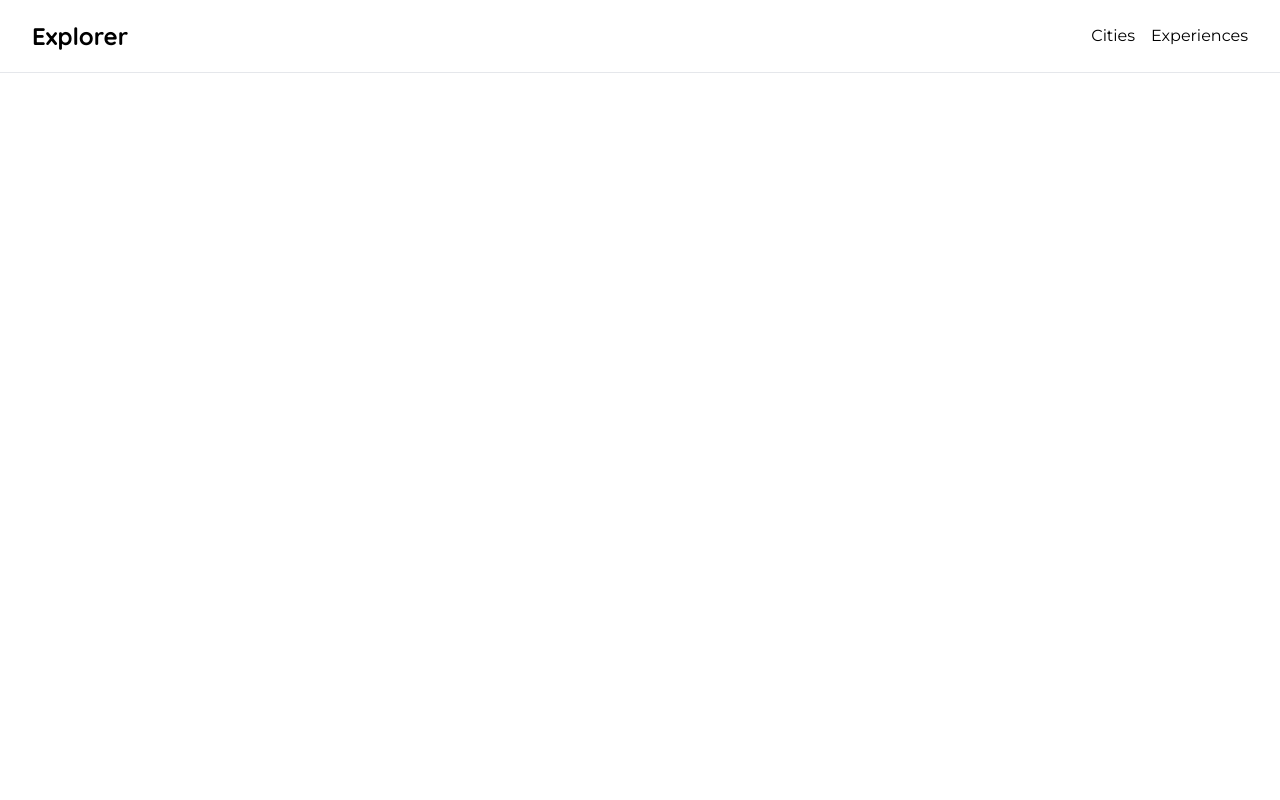
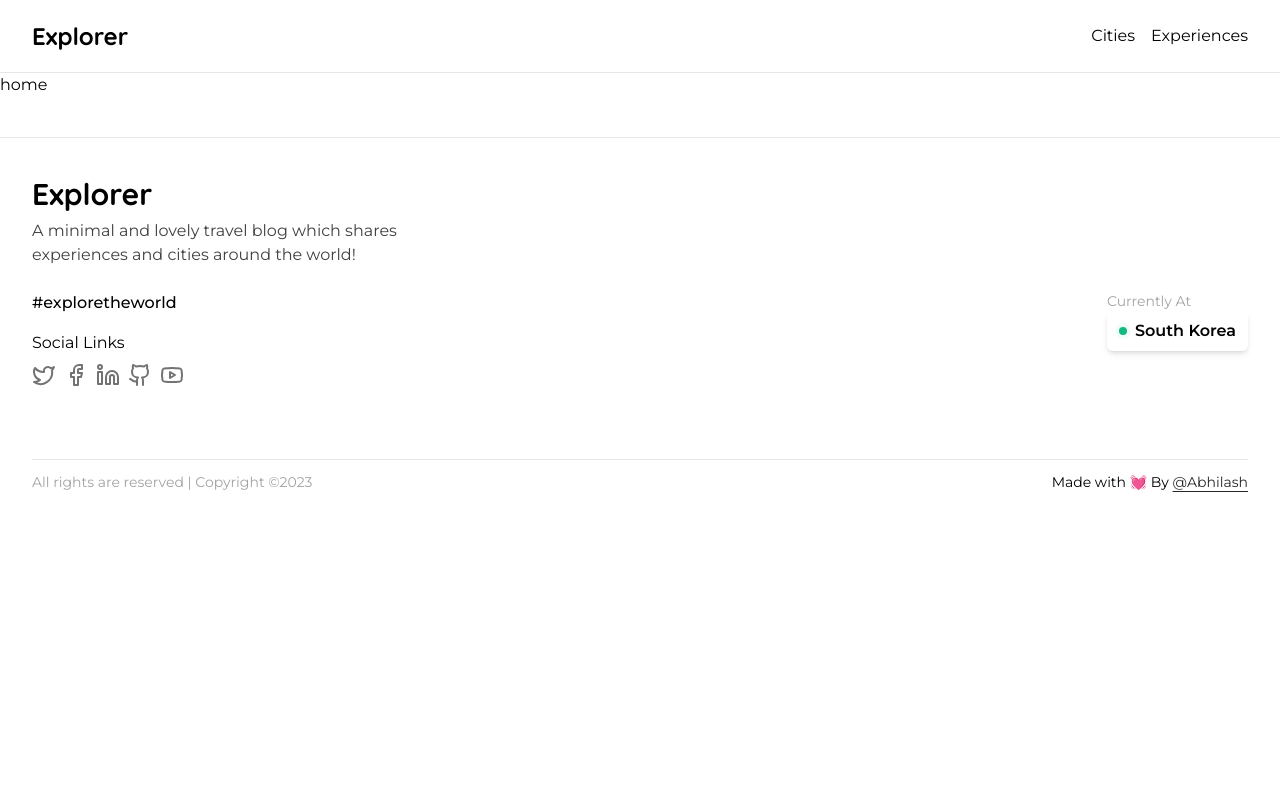
Before and after one commit to AbhilashMadi/Next-JS-Blog-Site, a Next.js app: page / in a window 1280 px wide. Shown: the top 800 px of the page. Built offline with nearby package versions, Linux system fonts and the light colour scheme.

Commit message:
social links in footer

```diff
--- a/app/page.tsx
+++ b/app/page.tsx
@@ -1,7 +1,8 @@
 
 const Home = () => {
   return (
-    <div className="h-[1000px]">
+    <div className="">
+      home
     </div>
   )
 }
--- a/package.json
+++ b/package.json
@@ -16,6 +16,7 @@
     "autoprefixer": "10.4.15",
     "eslint": "8.49.0",
     "eslint-config-next": "13.4.19",
+    "lucide-react": "^0.277.0",
     "next": "13.4.19",
     "postcss": "8.4.29",
     "react": "18.2.0",
--- /dev/null
+++ b/src/components/atoms/SocialLinks.tsx
@@ -0,0 +1,47 @@
+import { FC, ReactNode } from "react";
+import { TwitterIcon, FacebookIcon, LinkedinIcon, GithubIcon, YoutubeIcon } from "lucide-react";
+import { siteConfig } from "@utils/siteConfig";
+import Link from "next/link";
+
+type LinkObj = {
+  icon: ReactNode;
+  href: string;
+}
+
+const SocialLinks: FC = () => {
+  const { socialLinks } = siteConfig;
+  const links: LinkObj[] = [
+    {
+      icon: <TwitterIcon className="hover:text-cyan-400 cursor-pointer hover:scale-105" />,
+      href: socialLinks.twitter,
+    }, {
+      icon: <FacebookIcon
+        className="hover:text-blue-500 cursor-pointer hover:scale-105" />,
+      href: socialLinks.facebook,
+    },
+    {
+      icon: <LinkedinIcon
+        className="hover:text-cyan-700 cursor-pointer hover:scale-105" />,
+      href: socialLinks.linkedin,
+    },
+    {
+      icon: <GithubIcon
+        className="hover:text-neutral-700 cursor-pointer hover:scale-105" />,
+      href: socialLinks.github,
+    },
+    {
+      icon: <YoutubeIcon className="hover:text-red-500 cursor-pointer hover:scale-105" />,
+      href: socialLinks.youtube,
+    }
+  ];
+
+  return (
+    <div className="flex gap-2 items-center py-2 text-neutral-500">
+      {links.map((obj: LinkObj, _i: number) => {
+        return <Link href={obj.href} key={_i}>{obj.icon}</Link>
+      })}
+    </div>
+  )
+}
+
+export default SocialLinks;
--- a/src/components/common/Footer.tsx
+++ b/src/components/common/Footer.tsx
@@ -2,6 +2,7 @@ import { FC } from "react";
 import Container from "@common/Container";
 import { siteConfig } from "@utils/siteConfig";
 import Link from "next/link";
+import SocialLinks from "@atoms/SocialLinks";
 
 const Footer: FC = () => {
   return (
@@ -15,21 +16,25 @@ const Footer: FC = () => {
         <div className="mt-6 flex justify-between flex-wrap gap-4">
           <div>
             <p className="font-medium">{siteConfig.exploreTag}</p>
-            <div>{siteConfig.socialLinksTxt}</div>
+            <div className="mt-4">{siteConfig.socialLinksTxt}</div>
+            <SocialLinks />
           </div>
           <div>
             <p className="text-neutral-400 text-sm">{siteConfig.currentlyAt}</p>
             <div className="shadow-md bg-white rounded-md px-3 py-2 flex items-center justify-center gap-2">
-              <div className="bg-emerald-500 rounded-full w-2 h-2" />
+              <span className="relative flex h-2 w-2">
+                <span className="animate-ping absolute inline-flex h-full w-full rounded-full bg-emerald-500 opacity-75"></span>
+                <span className="relative inline-flex rounded-full h-2 w-2 bg-emerald-500"></span>
+              </span>
               <p className="font-semibold">{siteConfig.currentPlace}</p>
             </div>
           </div>
         </div>
 
         <div className="flex flex-wrap items-center justify-between gap-4 py-3 mt-16 border-t text-sm">
-          <p className="text-neutral-400">{siteConfig.copyright} {new Date().getFullYear()}</p>
-          <p><span>{siteConfig.madeWith}</span>
-            <Link href={siteConfig.socialLinks.github} className="underline text-zinc-800 underline-offset-4">@Abhilash</Link>
+          <p className="text-neutral-400">{siteConfig.copyright} &copy;{new Date().getFullYear()}</p>
+          <p><span>{siteConfig.madeWith} </span>
+            <Link href={siteConfig.socialLinks.github} className="underline text-zinc-800 underline-offset-4 hover:text-red-500">@Abhilash</Link>
           </p>
         </div>
       </Container>
--- a/src/utils/siteConfig.ts
+++ b/src/utils/siteConfig.ts
@@ -14,6 +14,7 @@ type SiteConfig = {
     github: string;
     linkedin: string;
     instagram: string;
+    facebook: string;
   };
 };
 
@@ -33,5 +34,6 @@ export const siteConfig: SiteConfig = {
     github: "#",
     linkedin: "#",
     instagram: "#",
+    facebook: "#",
   },
 };
--- a/tsconfig.json
+++ b/tsconfig.json
@@ -53,6 +53,9 @@
       "@utils/*": [
         "./src/utils/*"
       ],
+      "@atoms/*": [
+        "./src/components/atoms/*",
+      ]
     }
   },
   "include": [
```
Also changed, not shown: 1 other file (tests, documents, lock files or other folders).
